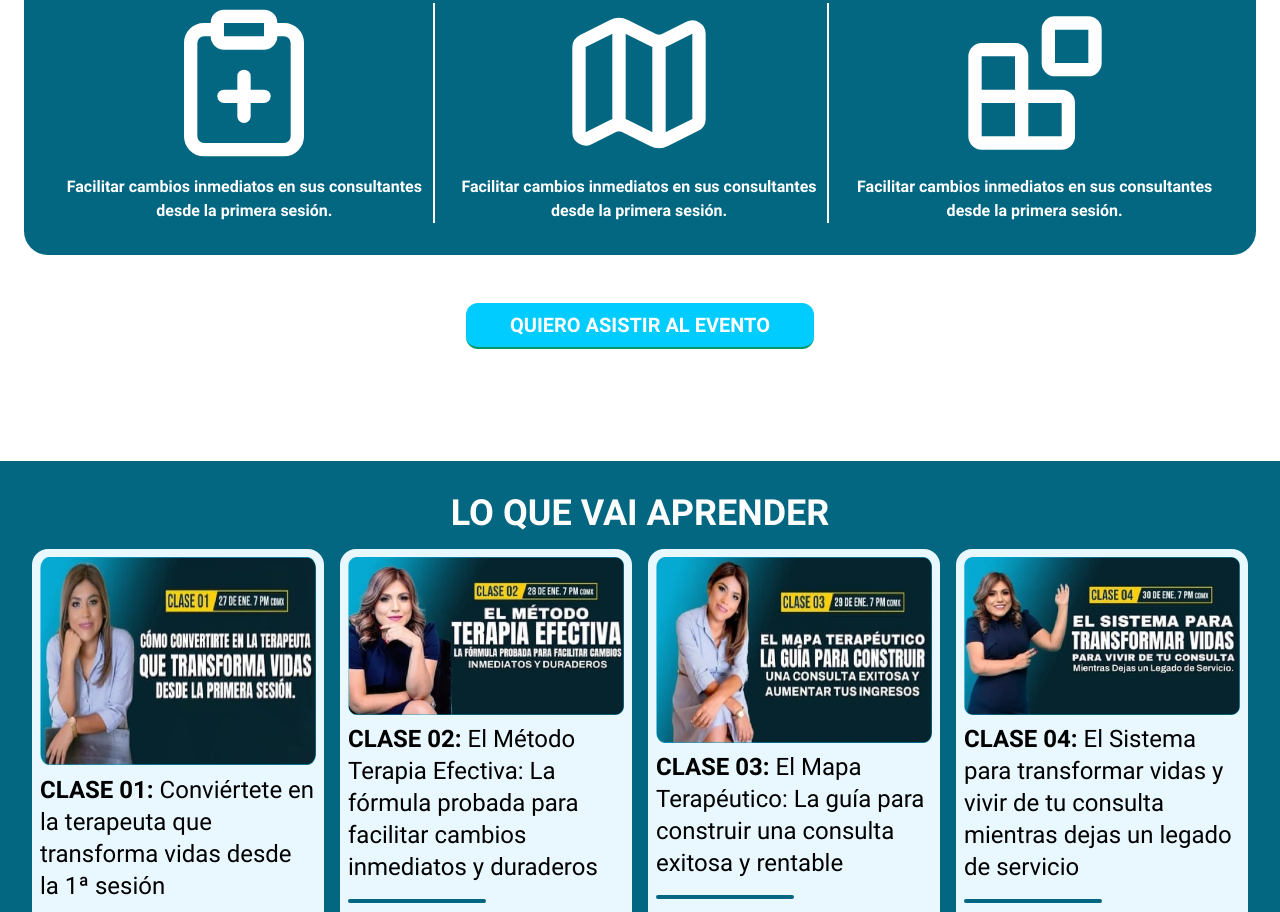
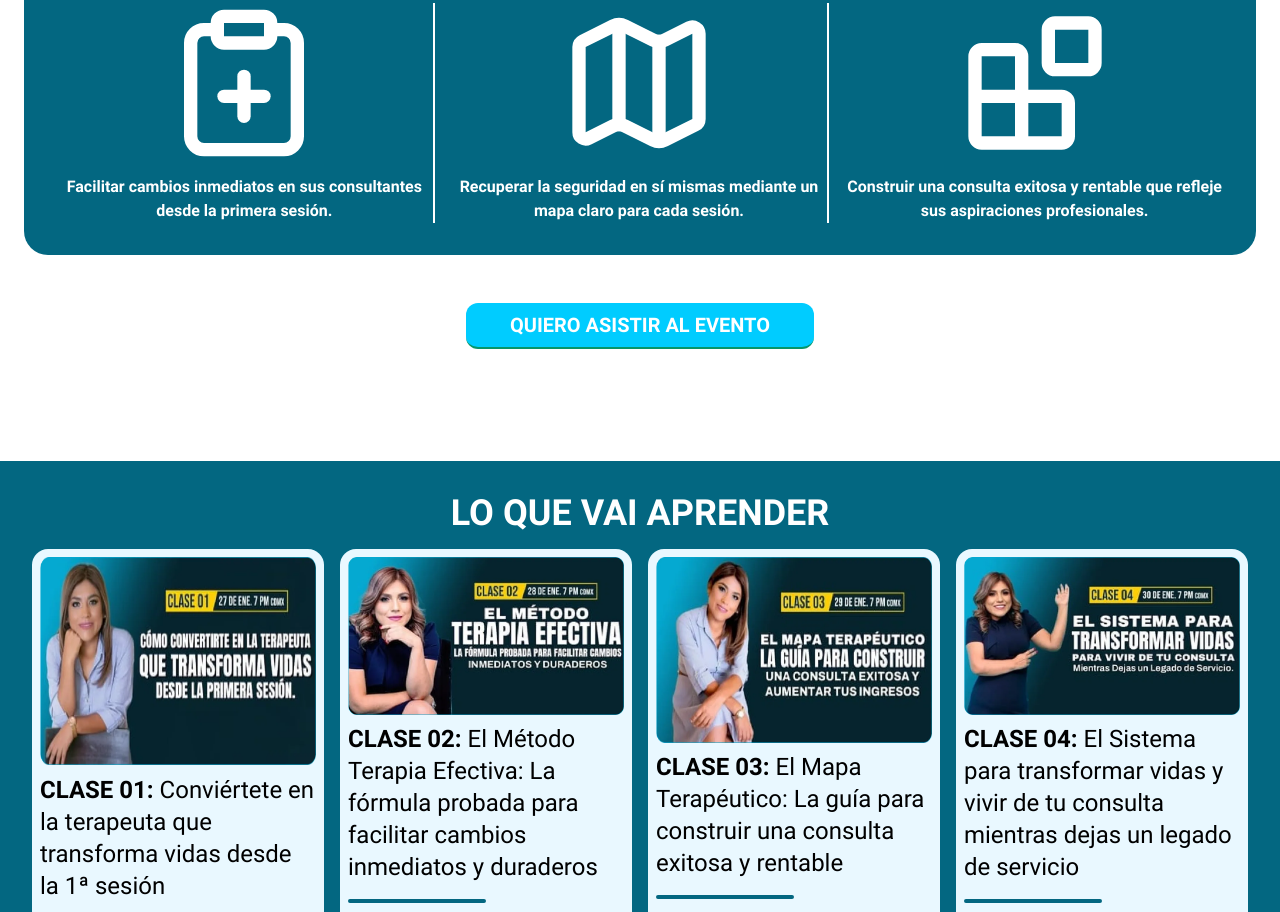
Before and after one commit to zabuzadev/LZTO-KARINA-FEV25, a website: page taller/index.html in a window 1280 px wide. Shown: the part 1115-2027 px from the top of the page. Drawn offline with Linux system fonts and the light colour scheme.

Commit message:
2 dobra - corrigido texto

```diff
--- a/taller/index.html
+++ b/taller/index.html
@@ -134,14 +134,14 @@
                     <img src="../src/images/icones/map.svg" alt="Icone de um mapa aberto " class="w-20 h-20 md:w-40 md:h-40">
 
                     <span class="text-md mt-3 ">
-                        Facilitar cambios inmediatos en sus consultantes desde la primera sesión.
+                        Recuperar la seguridad en sí mismas mediante un mapa claro para cada sesión.
                     </span>
                 </div>
                 <div class="flex text-center justify-center items-center flex-col  h-auto w-full">
                     <img src="../src/images/icones/blocks.svg" alt="Icone de blocos " class="w-20 h-20 md:w-40 md:h-40">
 
                     <span class="text-md mt-3 ">
-                        Facilitar cambios inmediatos en sus consultantes desde la primera sesión.
+                        Construir una consulta exitosa y rentable que refleje sus aspiraciones profesionales.
                     </span>
                 </div>
             </div>
```
